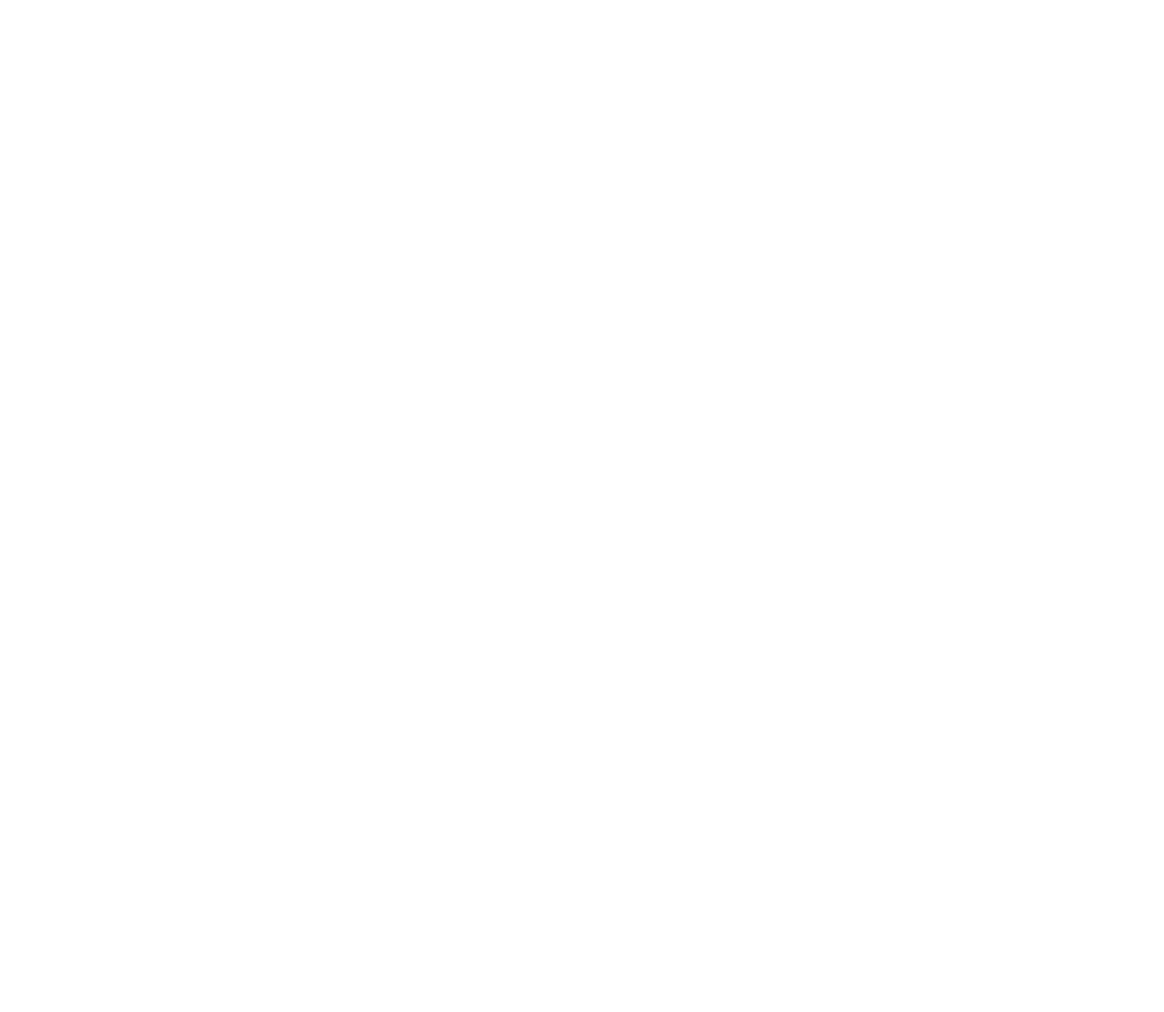
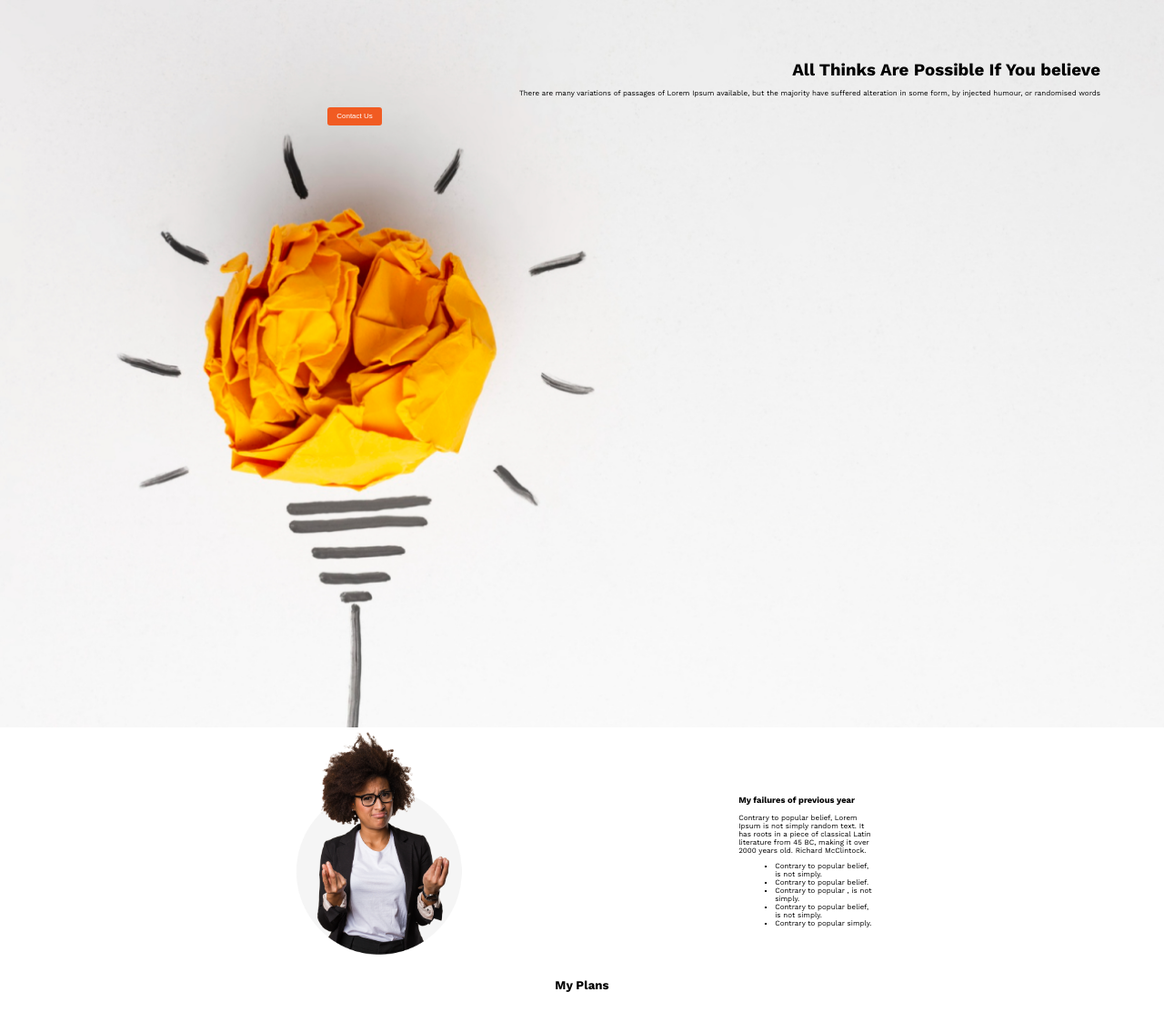
Before and after one commit to simanto97/Assignment-1, a plain HTML site: page index.html in a window 1280 px wide. Shown: the whole page at 91% size. Before the commit the page ends 800 px from the top, so only its background shows below. Drawn offline with nearby package versions, Linux system fonts and the light colour scheme.

Commit message:
third commit

```diff
--- a/index.html
+++ b/index.html
@@ -4,10 +4,41 @@
     <meta charset="UTF-8">
     <meta http-equiv="X-UA-Compatible" content="IE=edge">
     <meta name="viewport" content="width=device-width, initial-scale=1.0">
-    <title>Document</title>
+    <title>Assignment-1</title>
     <link rel="stylesheet" href="style.css">
+    <link rel="preconnect" href="https://fonts.googleapis.com"><link rel="preconnect" href="https://fonts.gstatic.com" crossorigin><link href="https://fonts.googleapis.com/css2?family=Work+Sans:wght@400;700&display=swap" rel="stylesheet">
+
 </head>
 <body>
+    <header class="header">
+        <div class="header-group">
+            <h3 class="header-tittle">All Thinks Are Possible If You believe</h3>
+            <p class="header-para">There are many variations of passages of Lorem Ipsum available, but the majority have suffered alteration in some form, by injected humour, or randomised words</p></div>
+            <button class="header-button">Contact Us</button>
+    </header>
+    <section class="sec1">
+        <div class="sec1-img">
+            <img src="images/person.png" alt="">
+        </div>
+        <article class="art-failure">
+        <h3>My failures of previous year</h3>
+        <p>Contrary to popular belief, Lorem Ipsum is not simply random text. It has roots in a piece of classical Latin literature from 45 BC, making it over 2000 years old. Richard McClintock.</p>
+        <ul>
+            <li>Contrary to popular belief, is not simply.</li>
+            <li>Contrary to popular belief.</li>
+            <li>Contrary to popular , is not simply.</li>
+            <li>Contrary to popular belief, is not simply.</li>
+            <li>Contrary to popular simply.</li>
+        </ul>
+        </article>
+    </section>
+    <section>
+        <div class="my-plans">
+            <h5>My Plans</h5>
+            <div class="plan">
 
+            </div>
+        </div>
+    </section>
 </body>
 </html>
--- a/style.css
+++ b/style.css
@@ -0,0 +1,68 @@
+. {
+    margin: 0;
+    padding: 0;
+}
+body {
+    margin: 0;
+    padding: 0;
+    font-family: 'Work Sans', sans-serif;
+
+}
+header {
+    height: 100vh;
+    background-image: url(images/banner/banner1.png);
+    background-color: aquamarine;
+    background-repeat: no-repeat;
+    background-size: cover;
+
+}
+ header h3 {
+    text-align: right;
+    margin: 0px 0px 10px 250px;
+}
+.header-group {
+    margin-right: 70px;
+    font-size: 16px;
+    padding-top: 66px;
+}
+
+header p {
+    text-align: end;
+    font-size: 8px;
+    margin-left: 200px;
+}
+.header-button {
+    height: 20px;
+    width: 60px;
+    margin-left: 360px;
+    right: 0px;
+    bottom: 0px;
+    font-size: 8px;
+    background-color: #F15B22;
+    border: #F15B22;
+    border-radius: 3px;
+    color: #FFFFFF;
+}
+
+.sec1 {
+    margin-left: 20px;
+    margin-right: 20px;
+    display: flex;
+    justify-content: space-evenly;
+}
+.sec1-img  img {
+    height: 250px;
+    width; 180px;
+}
+.art-failure {
+    height: 150px;
+    width: 150px;
+    font-size: 8px;
+    margin-top: 65px;
+}
+ul {
+    list-style-type: square;
+}
+.my-plans h5 {
+    text-align: center
+}
```
Also changed, not shown: images/icons/list-style.png (added).
